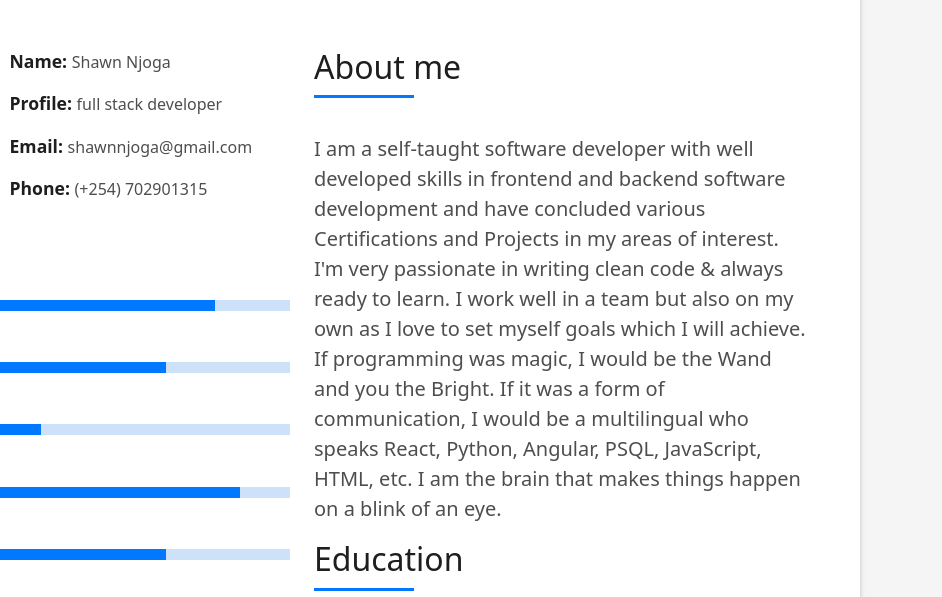
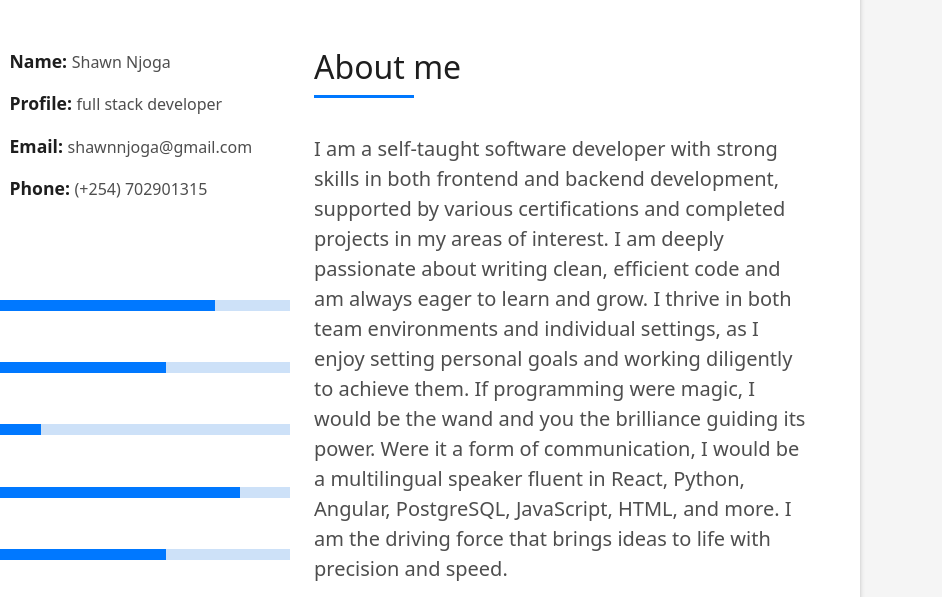
Before and after one commit to h4ck3r9717/Shawn-njoga, a plain HTML site: page index.html in a window 1280 px wide. Shown: the part 880-1477 px from the top of the page, 338-1280 px from the left. Drawn offline with Linux system fonts and the light colour scheme.

Commit message:
Update index.html

```diff
--- a/index.html
+++ b/index.html
@@ -120,9 +120,11 @@
                       </h5>
                     </div>
                     <p class="lead">
-                      I am a self-taught software developer with well developed skills in frontend and backend software development and have concluded various Certifications and Projects in my areas of interest.
-                       I'm very passionate in writing clean code & always ready to learn. I work well in a team but also on my own as I love to set myself goals which I will achieve.
-                       If programming was magic, I would be the Wand and you the Bright. If it was a form of communication, I would be a multilingual who speaks  React, Python,  Angular, PSQL, JavaScript, HTML, etc. I am the brain that makes things happen on a blink of an eye.
+                     I am a self-taught software developer with strong skills in both frontend and backend development, supported by various certifications and completed projects in my areas of interest. I am deeply passionate about writing clean, efficient code and am always eager to learn and grow.
+
+I thrive in both team environments and individual settings, as I enjoy setting personal goals and working diligently to achieve them. If programming were magic, I would be the wand and you the brilliance guiding its power. Were it a form of communication, I would be a multilingual speaker fluent in React, Python, Angular, PostgreSQL, JavaScript, HTML, and more.
+
+I am the driving force that brings ideas to life with precision and speed.
                     </p>
                     <div class="title-box-2">
                       <h5 class="title-left">
```
